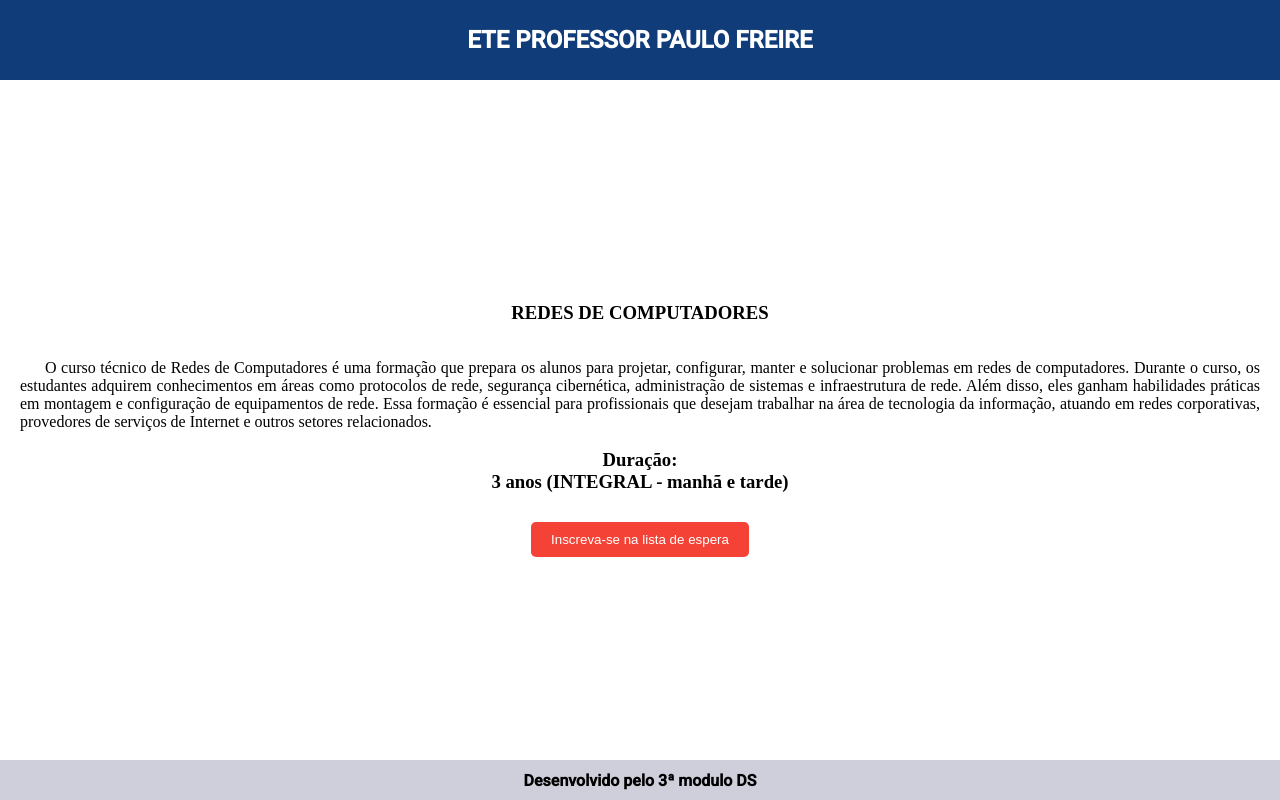
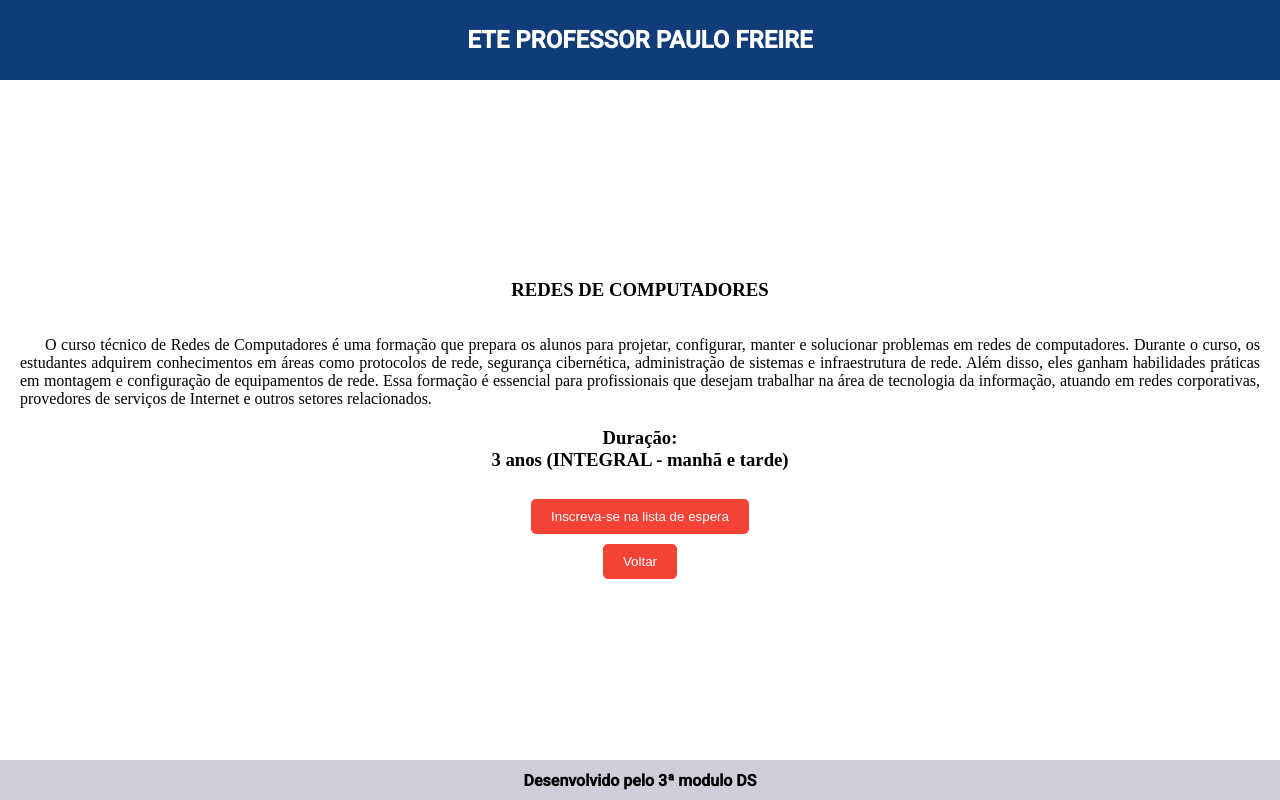
Before and after one commit to edinaldogomes/cursospaulofreire, a plain HTML site: page redes.html in a window 1280 px wide. Drawn offline with Linux system fonts and the light colour scheme.

Commit message:
botao voltar

```diff
--- a/redes.html
+++ b/redes.html
@@ -31,6 +31,7 @@
             </div>
             <div class="botoes">
                 <button class="botao" onclick="openExternalPage()">Inscreva-se na lista de espera</button>
+                <button class="botao" id="voltar" onclick="openInicial()">Voltar</button>
             </div>
 
         </div>
```
